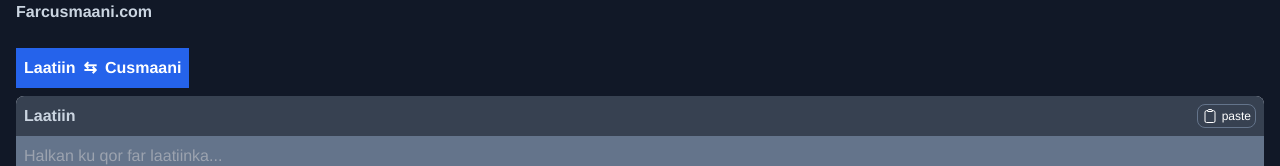
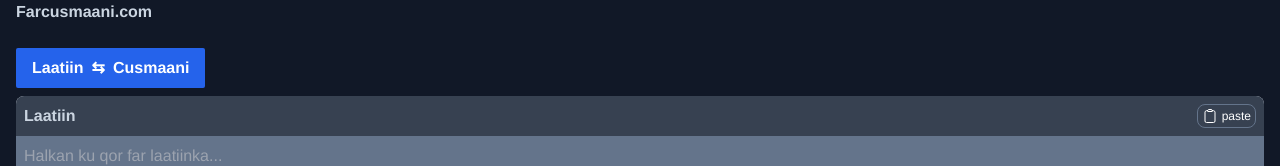
Before and after one commit to awelrisak/farcusmaani, a React (Vite) app: page / in a window 1280 px wide. Shown: the top 166 px of the page. Built offline with nearby package versions, Linux system fonts and the light colour scheme.

Commit message:
Update Converter.tsx

```diff
--- a/src/components/Converter.tsx
+++ b/src/components/Converter.tsx
@@ -60,7 +60,7 @@
     <article className="mb-16 ">
 
       <button
-        className="w-fit p-2 mb-2 bg-blue-600 text-white  font-bold flex space-x-2"
+        className="w-fit rounded-sm py-2 px-4 mb-2 bg-blue-600 text-white  font-bold flex space-x-2"
         onClick={() => setState((prev) => !prev)}
       >
         <span>{state ? "Laatiin" : "Cusmaani"}</span>
@@ -95,7 +95,7 @@
           }
           onChange={handleChange}
           value={!state ? toOsmaniAlphabet(text) : toLatinAlphabet(text)}
-          disabled={!state}
+
         />
 
       </section>
```
